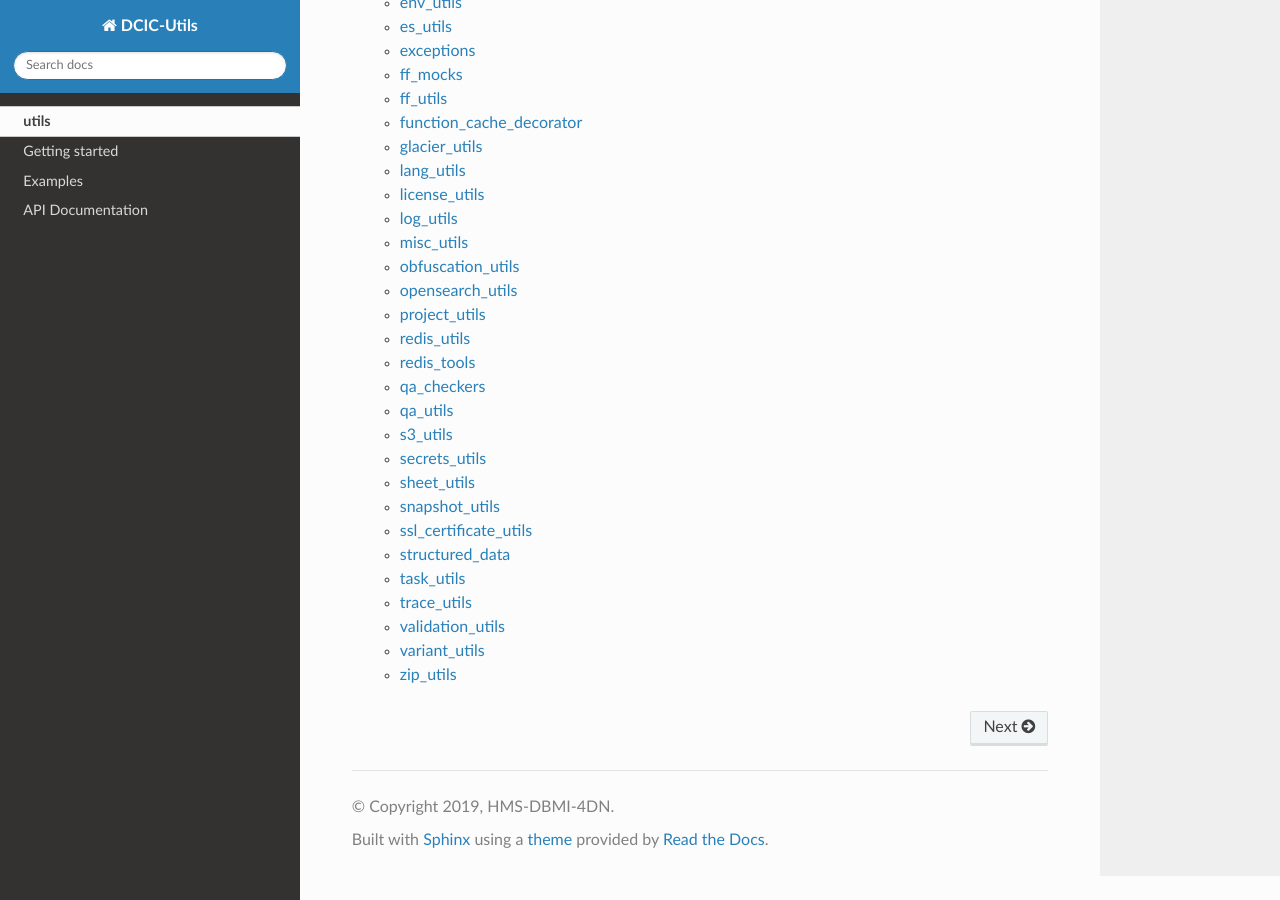
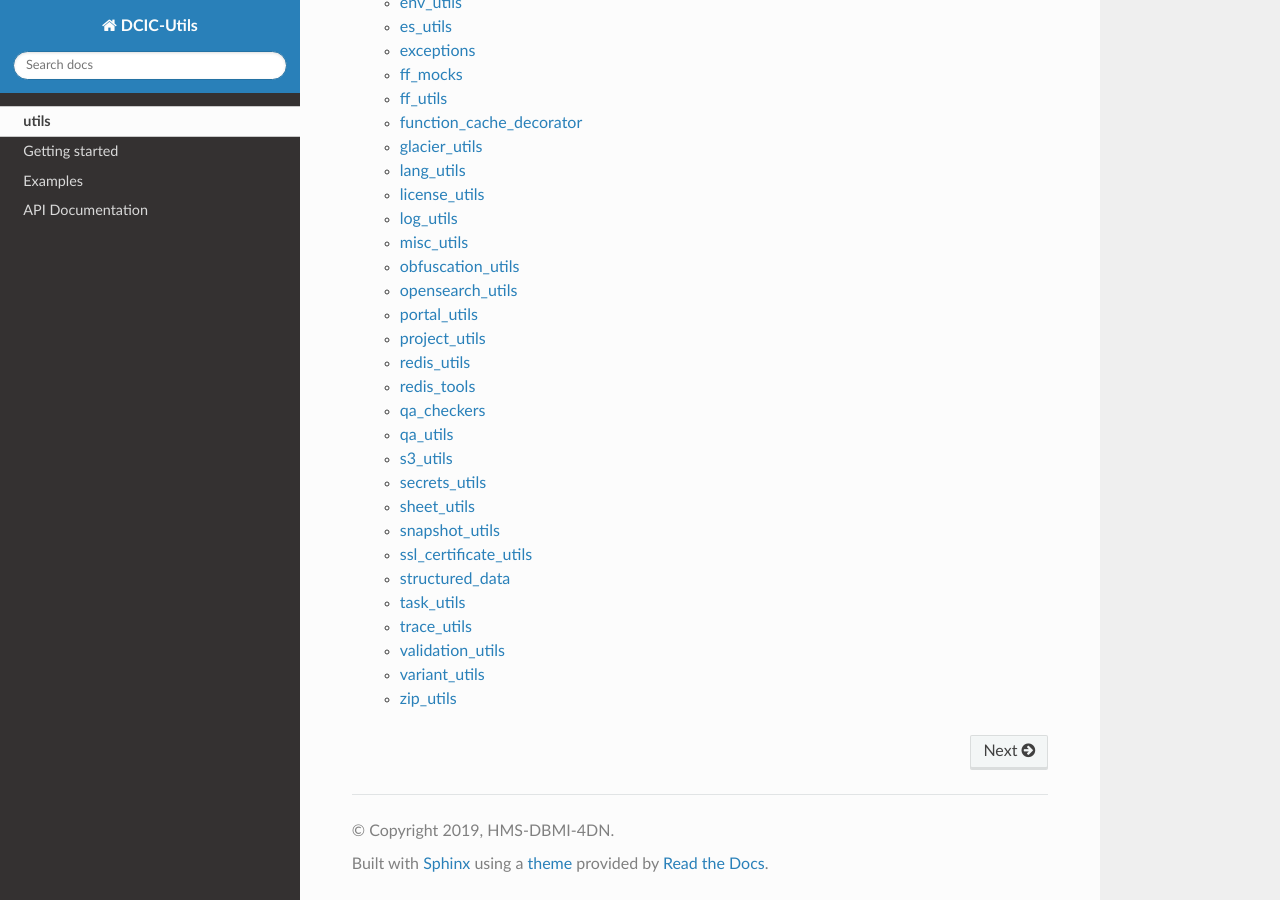
Before and after one commit to 4dn-dcic/utils, a Sphinx documentation site: the page built from docs/source/index.rst, in a window 1280 px wide and 900 px high, scrolled down 1210 px. Built offline with Sphinx 7.4.7 and the Read the Docs theme 2.0.0, drawn with Linux system fonts in a browser that asks for light colours.

Commit message:
added portal_utils to dcicutils.rst

```diff
--- a/docs/source/dcicutils.rst
+++ b/docs/source/dcicutils.rst
@@ -246,6 +246,13 @@ opensearch_utils
    :members:
 
 
+portal_utils
+^^^^^^^^^^^^
+
+.. automodule:: dcicutils.portal_utils
+   :members:
+
+
 project_utils
 ^^^^^^^^^^^^^
 
```
